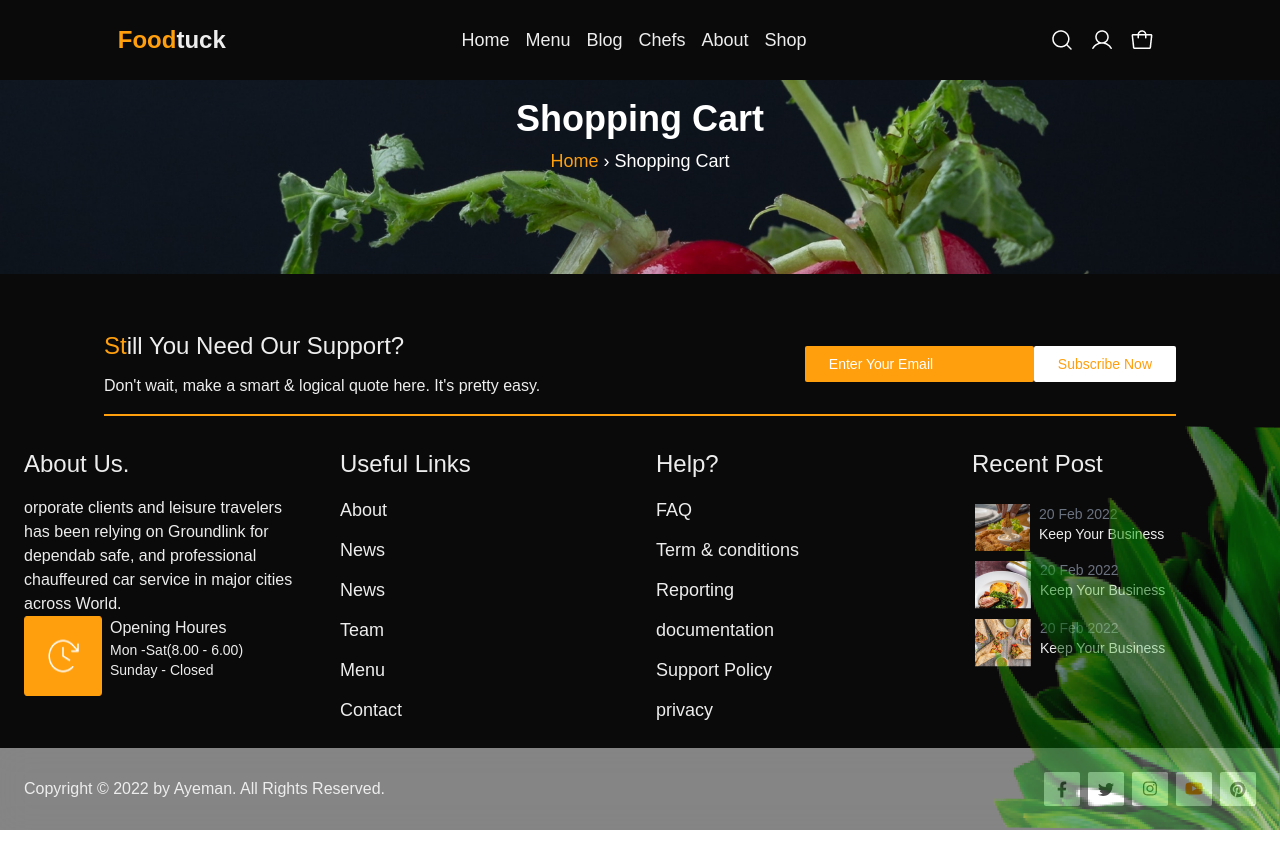
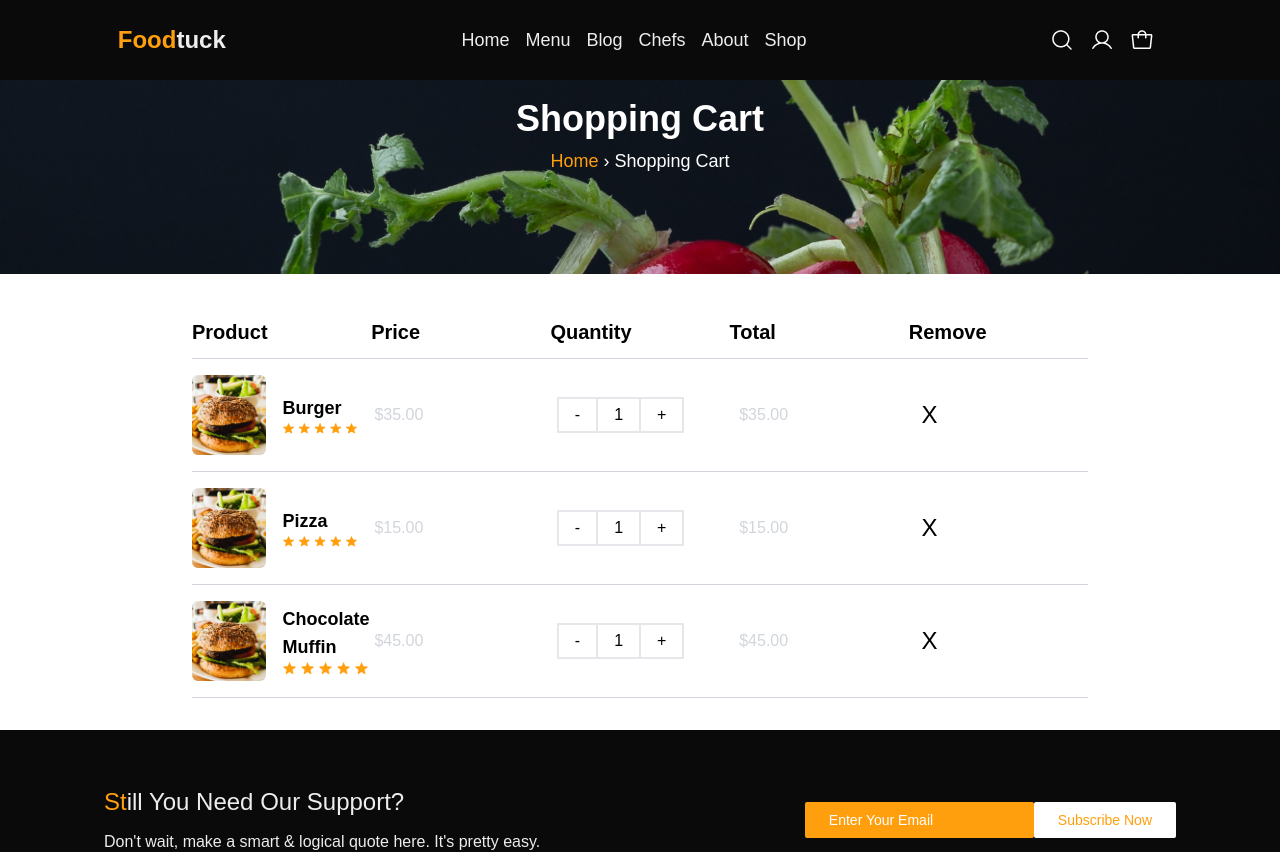
Before and after one commit to Sharjeelcode/Q2-UI-UX-HACKATHON, a Next.js app: page /Cart in a window 1280 px wide. Shown: the top 852 px of the page. Before the commit the page ends 830 px from the top, so only its background shows below. Built offline with nearby package versions, Linux system fonts and the light colour scheme.

Commit message:
Cart page and funcality

```diff
--- a/app/Cart/page.tsx
+++ b/app/Cart/page.tsx
@@ -1,12 +1,100 @@
-import React from "react";
+"use client";
+import React, { useState } from "react";
+import Image from "next/image";
 import AllPagesHeroImg from "../components/AllPagesHeroImg";
+import burger from "@/app/assets/burger.png";
+import stars from "@/app/assets/Star.png";
 
-function page() {
+function Page() {
+  const [productQuantity, setProductQuantity] = useState(1);
+
+  function handleQuantity(value: string) {
+    if (value === "-" && productQuantity > 1) {
+      setProductQuantity(productQuantity - 1);
+    }
+    if (value === "+") {
+      setProductQuantity(productQuantity + 1);
+    }
+  }
+
+  const products = [
+    { id: 1, name: "Burger", image: burger, price: 35, rating: stars },
+    { id: 2, name: "Pizza", image: burger, price: 15, rating: stars },
+    {
+      id: 3,
+      name: "Chocolate Muffin",
+      image: burger,
+      price: 45,
+      rating: stars,
+    },
+  ];
+
   return (
     <div>
       <AllPagesHeroImg page="Shopping Cart" />
+      <div className="mx-2 lg:mx-[15vw] my-8">
+        {/* Table Header */}
+        <div className="hidden md:grid grid-cols-5 text-lg lg:text-xl font-bold py-3 border-b border-gray-300">
+          <div>Product</div>
+          <div>Price</div>
+          <div>Quantity</div>
+          <div>Total</div>
+          <div>Remove</div>
+        </div>
+
+        {/* Products Mapping */}
+        {products.map((product) => (
+          <div
+            key={product.id}
+            className="grid grid-cols-5 items-center gap-4 py-4 border-b border-gray-300"
+          >
+            {/* Product Column */}
+            <div className="flex gap-4 items-center">
+              <Image
+                src={product.image}
+                alt={product.name}
+                className="w-20 h-20 object-cover rounded-md"
+              />
+              <div>
+                <h1 className="text-lg font-semibold">{product.name}</h1>
+                <Image src={product.rating} alt="stars" />
+              </div>
+            </div>
+
+            {/* Price Column */}
+            <div className="text-gray-300">${product.price}.00</div>
+
+            {/* Quantity Column */}
+            <div className="flex items-center">
+              <button
+                className="border-2 py-1 px-4 border-r-0"
+                onClick={() => handleQuantity("-")}
+              >
+                -
+              </button>
+              <p className="border-2 px-4 py-1">{productQuantity}</p>
+              <button
+                className="border-2 px-4 py-1 border-l-0"
+                onClick={() => handleQuantity("+")}
+              >
+                +
+              </button>
+            </div>
+
+            {/* Total Price Column */}
+            <div className="text-gray-300">
+              ${product.price * productQuantity}.00
+            </div>
+
+            {/* Remove Button Column */}
+            <div className="hover:text-[#FF9F0D] cursor-pointer text-2xl">
+              X
+            </div>
+          </div>
+        ))}
+      </div>
     </div>
   );
 }
 
-export default page;
+export default Page;
--- a/app/components/AllPagesHeroImg.tsx
+++ b/app/components/AllPagesHeroImg.tsx
@@ -11,7 +11,7 @@ const AllPagesHeroImg: React.FC<Props> = ({ page }) => {
     <div className="relative">
       <Image src={hero} alt="all pages hero image" className="w-full h-auto" />
       <div className="absolute top-[50%] left-[50%] transform -translate-x-1/2 -translate-y-1/2 text-center text-white">
-        <h2 className="text-2xl lg:text-4xl font-bold">{page}</h2>
+        <h2 className="text-lg md:text-2xl lg:text-4xl font-bold">{page}</h2>
         <p className="lg:pt-2 lg:text-lg">
           <Link href="/" className="text-[#FF9F0D]">
             Home
--- a/app/components/Header.tsx
+++ b/app/components/Header.tsx
@@ -101,7 +101,13 @@ function Header() {
                   className="w-[24px] h-[24px] mx-2"
                 />
                 <Image src={User} alt="" className="w-[24px] h-[24px] mx-2" />
-                <Image src={basket} alt="" className="w-[24px] h-[24px] mx-2" />
+                <Link href={"/Cart"}>
+                  <Image
+                    src={basket}
+                    alt=""
+                    className="w-[24px] h-[24px] mx-2"
+                  />
+                </Link>
               </div>
             </div>
           </div>
```
